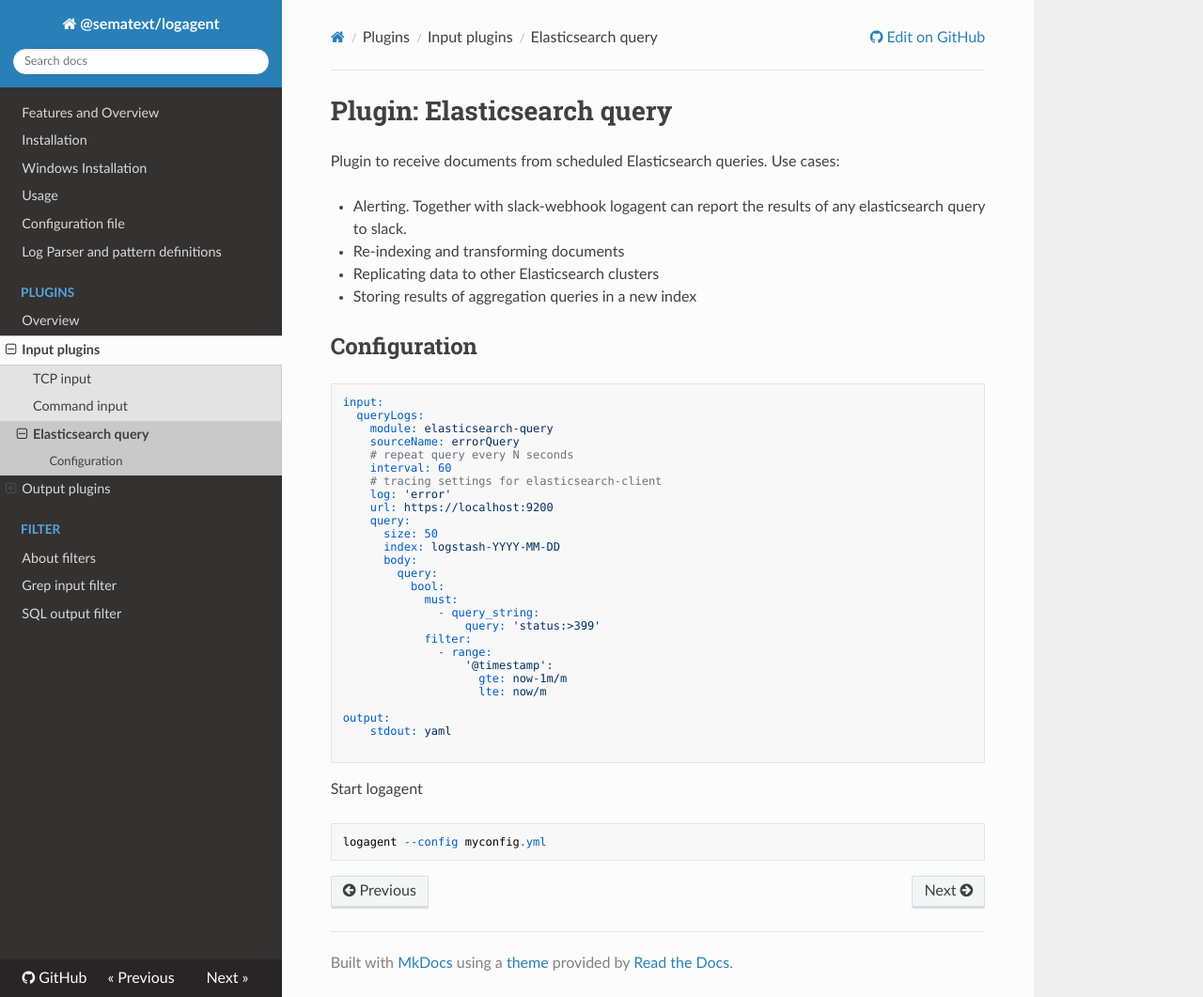
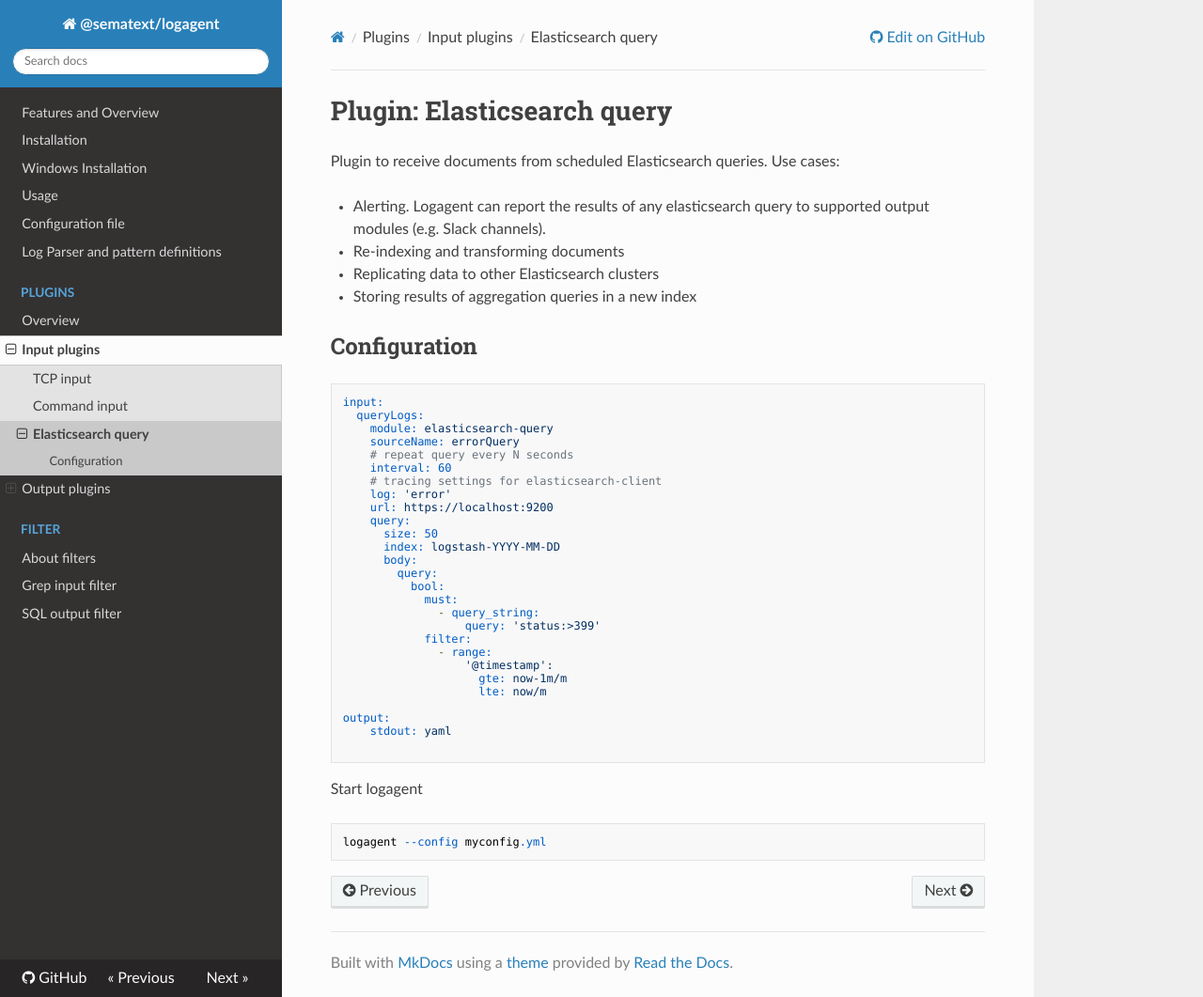
Before and after one commit to sematext/logagent-js, an MkDocs documentation site: the page built from docs/input-plugin-elasticsearch-query.md, in a window 1280 px wide and 1061 px high. Shown: the whole window at 94% size. Built offline with MkDocs 1.6.1, drawn with Linux system fonts in a browser that asks for light colours; nearby versions of some CDN libraries; old or Windows-style settings are respelled for this version of MkDocs.

Commit message:
fix typos in documentation

```diff
--- a/docs/input-plugin-elasticsearch-query.md
+++ b/docs/input-plugin-elasticsearch-query.md
@@ -3,7 +3,7 @@
 Plugin to receive documents from scheduled Elasticsearch queries.
 Use cases:
 
-- Alerting. Together with slack-webhook logagent can report the results of any elasticsearch query to slack.
+- Alerting. Logagent can report the results of any elasticsearch query to supported output modules (e.g. Slack channels).
 - Re-indexing and transforming documents
 - Replicating data to other Elasticsearch clusters
 - Storing results of aggregation queries in a new index
```
Also changed, not shown: docs/index.md (+1 -1 lines), docs/output-plugin-slack.md (+1 -1 lines).
